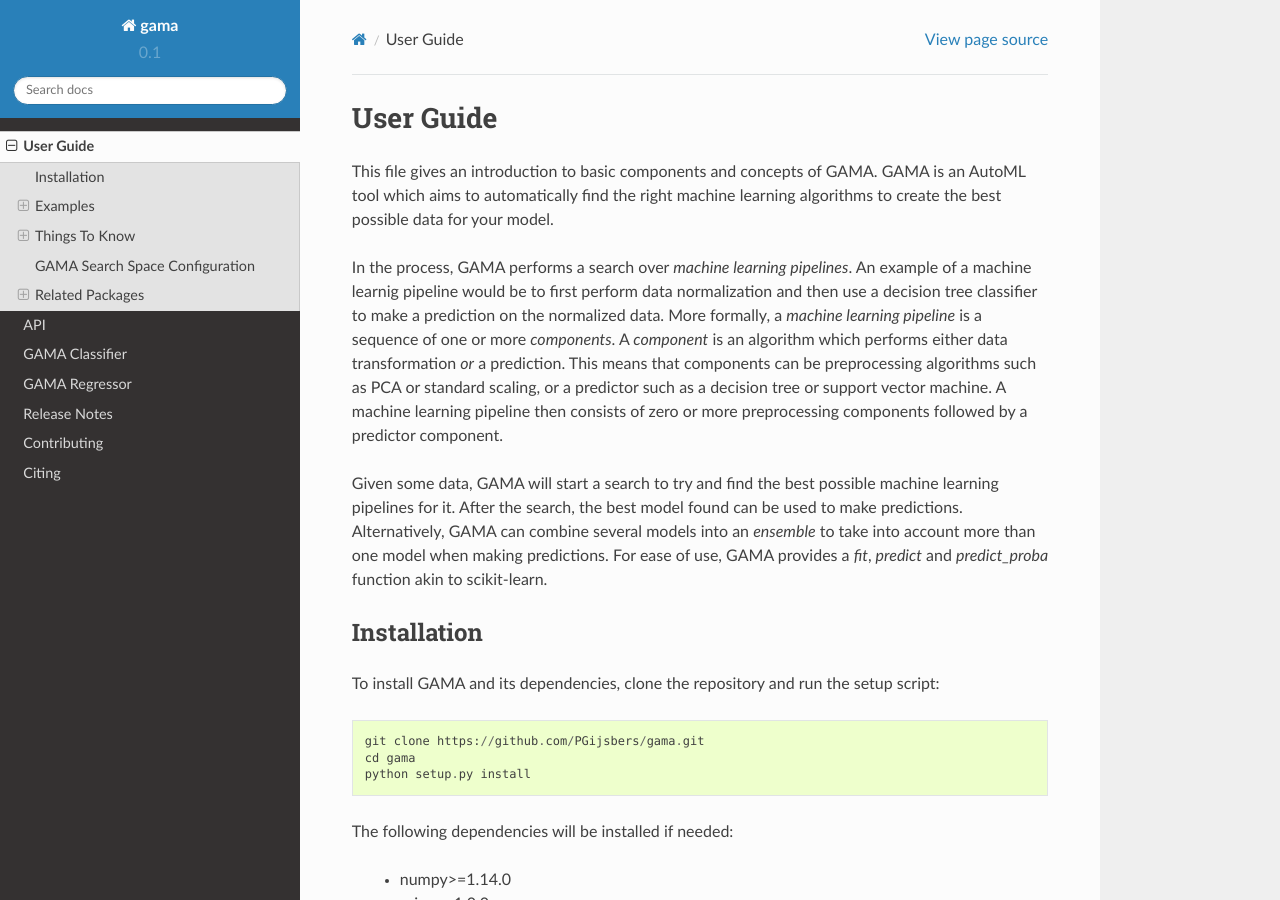
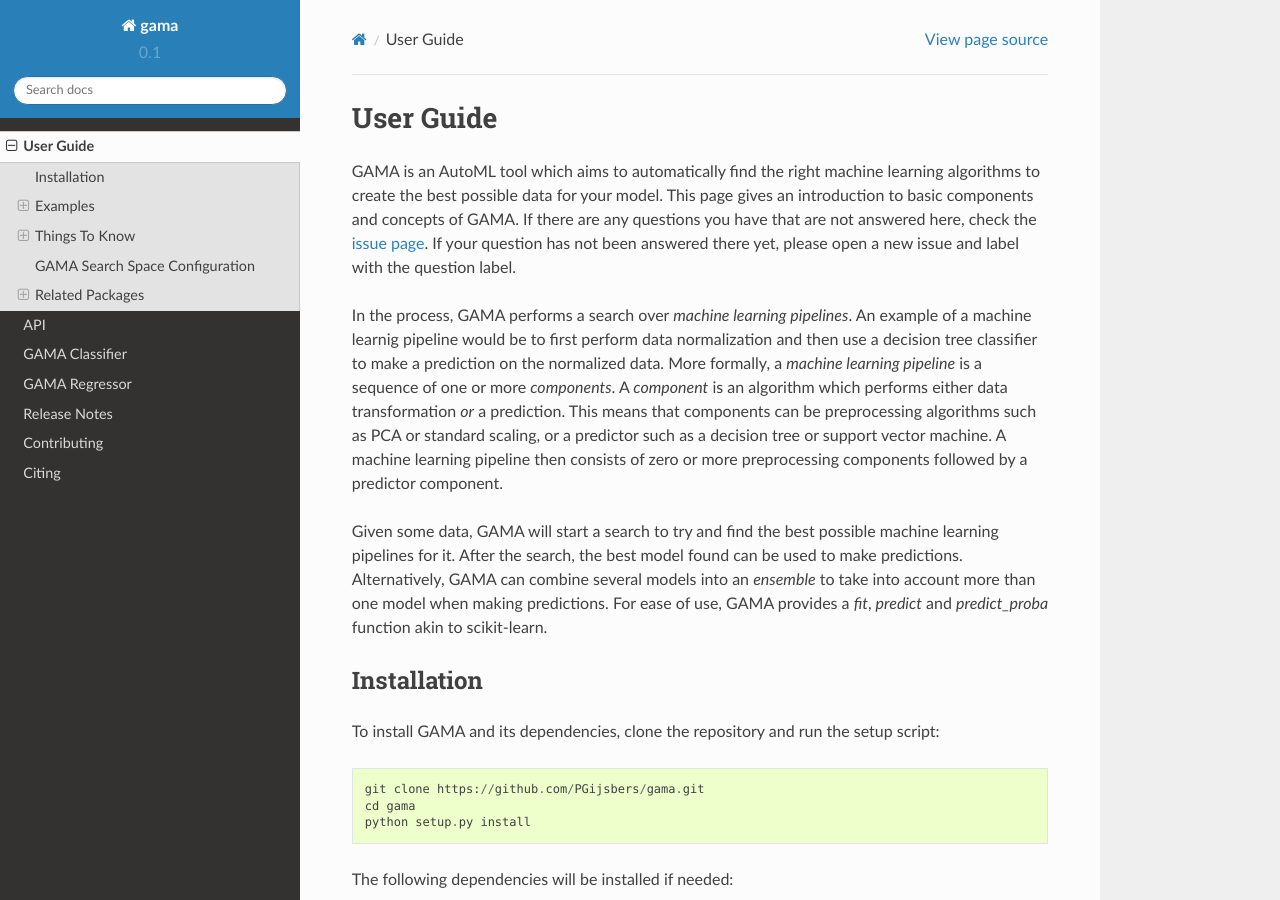
Before and after one commit to openml-labs/gama, a Sphinx documentation site: the page built from docs/source/user_guide/index.rst, in a window 1280 px wide and 900 px high. Built offline with Sphinx 7.4.7 and the Read the Docs theme 2.0.0, drawn with Linux system fonts in a browser that asks for light colours; pages that are not in the unit, such as notebooks, are missing from menus.

Commit message:
Added notice about how to ask a question.

```diff
--- a/docs/source/user_guide/index.rst
+++ b/docs/source/user_guide/index.rst
@@ -2,8 +2,10 @@
 
 User Guide
 ===========
-This file gives an introduction to basic components and concepts of GAMA.
 GAMA is an AutoML tool which aims to automatically find the right machine learning algorithms to create the best possible data for your model.
+This page gives an introduction to basic components and concepts of GAMA.
+If there are any questions you have that are not answered here, check the `issue page <https://github.com/PGijsbers/GAMA/issues>`_.
+If your question has not been answered there yet, please open a new issue and label with the question label.
 
 In the process, GAMA performs a search over *machine learning pipelines*.
 An example of a machine learnig pipeline would be to first perform data normalization and then use a decision tree classifier to make a prediction on the normalized data.
```
